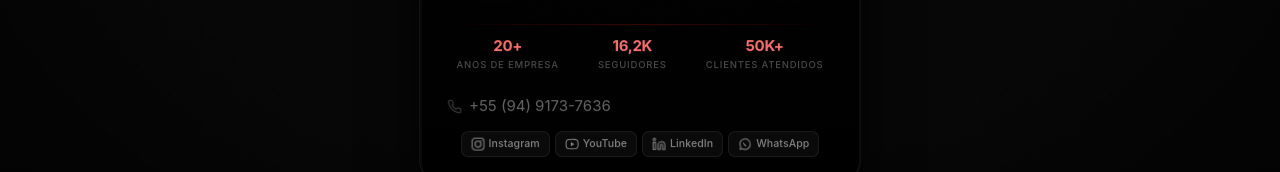
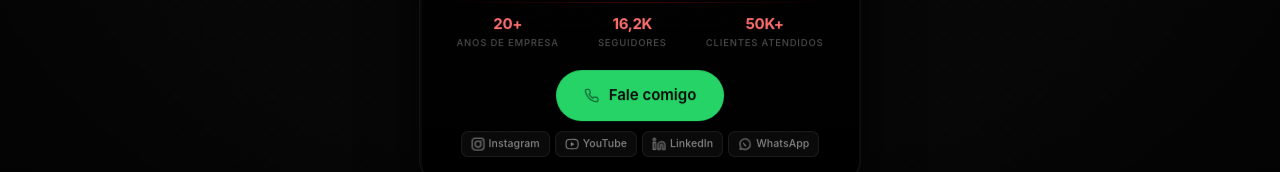
Before and after one commit to davidsantdev/cartao, a Vue app: page / in a window 1280 px wide. Shown: the part 528-700 px from the top of the page. Built offline with nearby package versions, Linux system fonts and the light colour scheme; the HTML template or start-up script is replaced by a standard one.

Commit message:
adicionando botão

```diff
--- a/src/component/ProfileCard/ProfileCard.vue
+++ b/src/component/ProfileCard/ProfileCard.vue
@@ -46,10 +46,10 @@
           </div>
 
           <!-- Contact info -->
-          <div v-if="showUserInfo" class="pc-contact-info text-center">
-            <a v-if="phone" href="https://wa.me/559491737636" class="pc-info-row">
+          <div v-if="showUserInfo" class="pc-contact-info text-center ">
+            <a v-if="phone" href="https://wa.me/559491737636" class="pc-info-row ">
               <svg width="15" height="15" viewBox="0 0 24 24" fill="none" stroke="currentColor" stroke-width="1.8"><path d="M22 16.9v3a2 2 0 0 1-2.2 2 19.8 19.8 0 0 1-8.6-3.1 19.5 19.5 0 0 1-6-6 19.8 19.8 0 0 1-3.1-8.7A2 2 0 0 1 4.1 2h3a2 2 0 0 1 2 1.7c.1 1 .4 2 .7 2.9a2 2 0 0 1-.5 2.1L8.1 9.9a16 16 0 0 0 6 6l1.2-1.2a2 2 0 0 1 2.1-.5c.9.3 1.9.6 2.9.7A2 2 0 0 1 22 16.9z"/></svg>
-              <span>{{ phone }}</span>
+              <span>Fale comigo</span>
             </a>
 
           </div>
@@ -744,24 +744,32 @@ onUnmounted(() => {
 .pc-contact-info {
   display: flex;
   text-align: center;
-  flex-direction: column;
+  justify-content: center;
   gap: 4px;
   margin: 10px;
   border-radius: 0 !important;
 }
 
 .pc-info-row {
-  display: flex;
+
+  display: inline-flex;
   align-items: center;
-  gap: 7px;
+  gap: 10px;
+  padding: 14px 28px;
+  background: #25D366;
+  color: #070707;
   font-size: 15px;
-  color: rgba(255,255,255,0.4);
-  text-decoration: none;
-  padding: 3px 0;
-  pointer-events: auto;
-  transition: color 0.2s;
-  border-radius: 0 !important;
+  font-weight: 600;
+  border-radius: 100px;
+  border: none;
+  cursor: pointer;
+  transition: background 0.18s, transform 0.15s;
 }
+.pc-info-row:hover {
+  background: #1ebe5d;
+  transform: translateY(-2px);
+}
+
 
 .pc-info-row:hover { color: rgba(255,150,150,0.75); }
 
```
